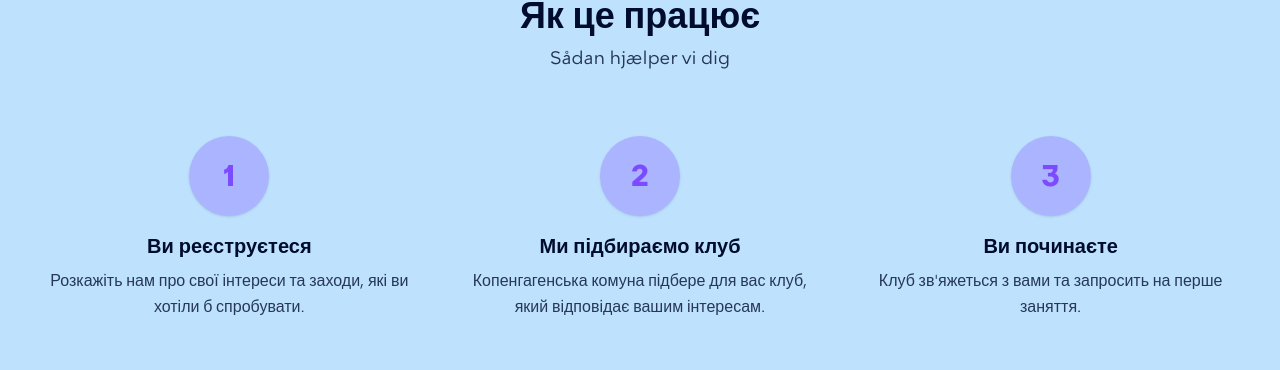
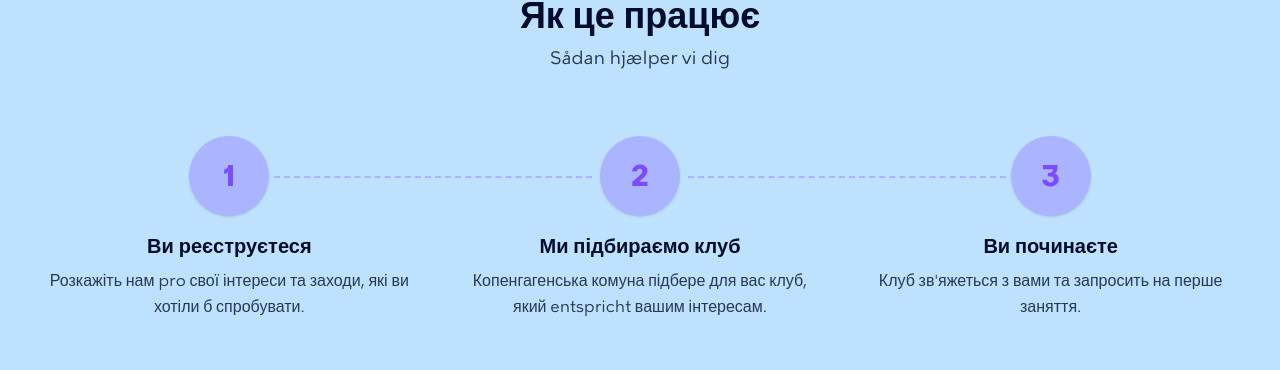
Before and after one commit to SigneHau/ukraine-indsats, a Next.js app: page / in a window 1280 px wide. Shown: the part 3792-4162 px from the top of the page. Built offline with nearby package versions, Linux system fonts and the light colour scheme; no server answers.

Commit message:
stiblet linjer tilføjet i registration komponenter

```diff
--- a/components/Registration.tsx
+++ b/components/Registration.tsx
@@ -3,27 +3,24 @@ import React from 'react';
 import { Button } from "@/components/ui/button";
 import { useRouter } from "next/navigation";
 
-
 export default function Registration() {
-
   const router = useRouter();
   const steps = [
     {
       number: 1,
       title: "Ви реєструєтеся",
-      text: "Розкажіть нам про свої інтереси та заходи, які ви хотіли б спробувати."
+      text: "Розкажіть нам pro свої інтереси та заходи, які ви хотіли б спробувати."
     },
     {
       number: 2,
       title: "Ми підбираємо клуб",
-      text: "Копенгагенська комуна підбере для вас клуб, який відповідає вашим інтересам."
+      text: "Копенгагенська комуна підбере для вас клуб, який entspricht вашим інтересам."
     },
     {
       number: 3,
       title: "Ви починаєте",
       text: "Клуб зв'яжеться з вами та запросить на перше заняття."
     }
-
   ];
 
   return (
@@ -38,33 +35,40 @@ export default function Registration() {
           <p className="text-navy text-lg opacity-80">Sådan hjælper vi dig</p>
         </div>
 
+        {/* Steps Container Wrapper */}
+        <div className="relative">
 
-        {/* Steps Container */}
-        <div className="grid grid-cols-1 md:grid-cols-3 md:gap-12 mb-16 relative">
+          {/* VANDRETTE LINJER (KUN DESKTOP)
+              Dette lag ligger bagved cirklerne og spænder over hele bredden
+          */}
+          <div className="hidden md:flex absolute top-10 left-0 w-full justify-between items-center px-[15%] z-0">
+            <div className="flex-1 h-[2px] border-t-2 border-dashed border-secondary-light mx-12" />
+            <div className="flex-1 h-[2px] border-t-2 border-dashed border-secondary-light mx-12" />
+          </div>
+
+          {/* Grid med cirkler og tekst */}
+          <div className="grid grid-cols-1 md:grid-cols-3 md:gap-12 mb-16 relative z-10">
             {steps.map((step, index) => (
               <div key={index} className="flex md:flex-col items-start md:items-center text-left md:text-center group relative">
 
-              {/* Cirkel og Linje Container */}
+                {/* Cirkel Container */}
                 <div className="flex flex-col items-center mr-6 md:mr-0 md:mb-4 shrink-0 relative">
 
-                {/*
-                   DEN STIPLEDE LINJE
-                   Placeret efter cirklen (top-20) for at undgå overlap inde i selve cirklen.
-                */}
+                  {/* LODRET LINJE (MOBIL) - Din version der virker perfekt */}
                   {index !== steps.length - 1 && (
-                  <div className="absolute left-1/2 top-20 bottom-0 w-0 border-l-2 border-dashed border-secondary-purple md:hidden -translate-x-1/2 z-0" />
+                    <div className="absolute left-1/2 top-20 h-[120%] max-h-[calc(100%+6px)] w-0 border-l-2 border-dashed border-secondary-light md:hidden -translate-x-1/2 z-0" />
                   )}
 
-                {/* Cirkler: Bevaret w-20 h-20 jf. dine rettelser */}
-                <div className="w-20 h-20 bg-secondary-light rounded-full flex items-center justify-center shadow-sm z-10">
+                  {/* Cirkel */}
+                  <div className="w-20 h-20 bg-secondary-light rounded-full flex items-center justify-center shadow-sm z-10 relative">
                     <span className="text-secondary-purple font-bold text-3xl font-kbh">
                       {step.number}
                     </span>
                   </div>
                 </div>
 
-              {/* Tekst indhold - Bevaret pb-8 for det mindre gab på mobil */}
-              <div className={index !== steps.length - 1 ? "pb-8 md:pb-0" : ""}>
+                {/* Tekst indhold */}
+                <div className={index !== steps.length - 1 ? "pb-20 md:pb-0" : ""}>
                   <h3 className="text-navy font-bold text-xl mb-2 font-kbh">
                     {step.title}
                   </h3>
@@ -75,14 +79,15 @@ export default function Registration() {
               </div>
             ))}
           </div>
+        </div>
 
-        {/* CTA Knap - Centreret og uden pil */}
+        {/* CTA Knap */}
         <div className="flex justify-center w-full mt-8">
           <Button
             variant="purple"
             size="xl"
             onClick={() => router.push('/registration')}
-              className="mx-auto md:ml-auto"
+            className="mx-auto"
           >
             Контакт
           </Button>
```
Lines whose indentation alone changed are shown as unchanged.
